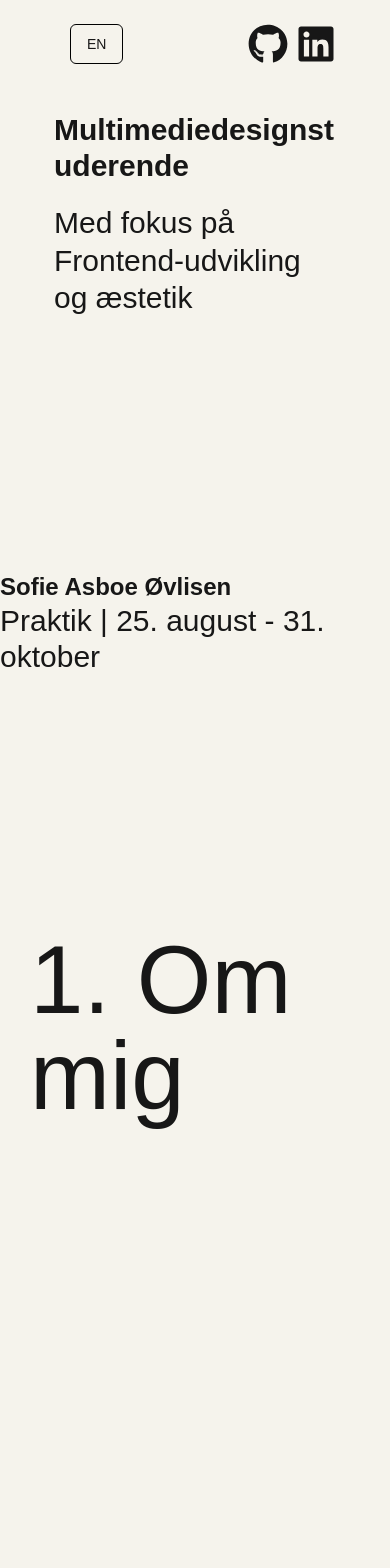
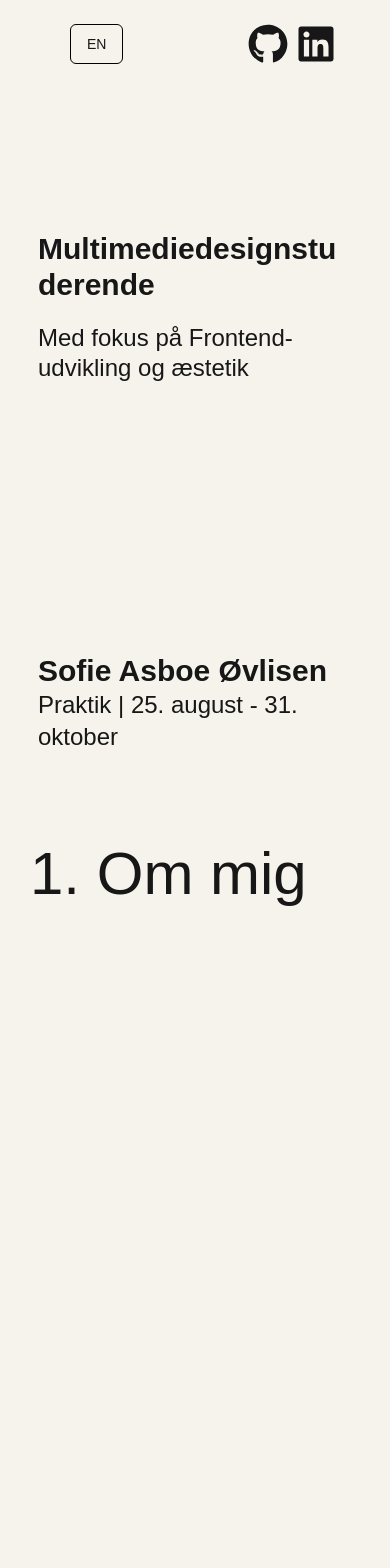
Before and after one commit to Sofieovlisen/praktik, a Next.js app: page / in a window 390 px wide. Shown: the top 1568 px of the page. Built offline with nearby package versions, Linux system fonts and the light colour scheme.

Commit message:
layout rettelse

```diff
--- a/src/app/components/About.jsx
+++ b/src/app/components/About.jsx
@@ -45,7 +45,9 @@ const About = () => {
     <section>
       <div className="md:grid md:grid-cols-3">
         <div className="h-screen ">
-          <h1 className="sticky top-0 text-8xl ">{text[language].title}</h1>
+          <h1 className="sticky top-0 md:text-8xl text-6xl ">
+            {text[language].title}
+          </h1>
         </div>
         <div className=" md:h-1/2 h-screen m-1/3 md:place-self-end col-span-2 max-w-4xl ">
           <p className="pt-1.5 pr-8 text-[18px] break-words">
@@ -56,12 +58,12 @@ const About = () => {
 
       <div className="md:grid md:grid-cols-[auto, 1fr, 1fr] h-fit">
         <div className="md:h-full h-screen w-fit ">
-          <h1 className=" text-8xl sticky top-0 ">2. CV</h1>
+          <h1 className=" md:text-8xl text-6xl sticky top-0 ">2. CV</h1>
         </div>
         <div className="col-start-2  h-1/2 md:mt-56 ">
           <Cv></Cv>
         </div>
-        <div className="h-screen"></div>
+        <div className="h-1/2"></div>
       </div>
     </section>
   );
--- a/src/app/components/Cv.jsx
+++ b/src/app/components/Cv.jsx
@@ -223,7 +223,7 @@ const Cv = () => {
             </Link>
           </div>
         </div>
-        <div className="grid grid-cols-3 ">
+        <div className="grid grid-cols-3 pb-8">
           <h1 className="col-span-3 place-self-center font-bold text-2xl pb-2">
             {text[language].kval}
           </h1>
--- a/src/app/components/Hero.jsx
+++ b/src/app/components/Hero.jsx
@@ -21,22 +21,22 @@ const Hero = () => {
   };
 
   return (
-    <section className="h-screen md:p-12 p-6">
-      <div className="mb-2 sm:mb-5">
-        <h1 className="lg:text-8xl text-3xl font-semibold  break-words max-w-full mb-5">
+    <section className="h-full md:p-12 p-2 flex flex-col justify-around">
+      <div className=" sm:mb-5">
+        <h1 className="lg:text-8xl md:text-5xl text-3xl font-semibold  break-words max-w-full mb-5">
           {text[language].title}
         </h1>
-        <h1 className="text-3xl md:text-6xl place-self-end  leading-tight  mb-10">
+        <h1 className="text-2xl  lg:text-6xl place-self-end  leading-tight  ">
           {text[language].subtitle}
         </h1>
-        <div className="absolute bottom-1/5 right-6  ">
-          <h3 className=" text-2xl font-semibold md:text-7xl mt-4">
-            {text[language].name}
-          </h3>
-          <h2 className="text-3xl place-self-center">
-            {text[language].praktik}
-          </h2>
-        </div>
+      </div>
+      <div className=" self-end mb-9">
+        <h3 className=" text-3xl font-semibold lg:text-7xl ">
+          {text[language].name}
+        </h3>
+        <h2 className="lg:text-3xl text-2xl place-self-center">
+          {text[language].praktik}
+        </h2>
       </div>
     </section>
   );
--- a/src/app/page.js
+++ b/src/app/page.js
@@ -6,8 +6,10 @@ import Hero from "./components/Hero";
 export default function Home() {
   return (
     <div>
-      <Header></Header>
-      <Hero></Hero>
+      <div className="h-screen">
+        <Header></Header>
+        <Hero></Hero>
+      </div>
       <About></About>
     </div>
   );
```
